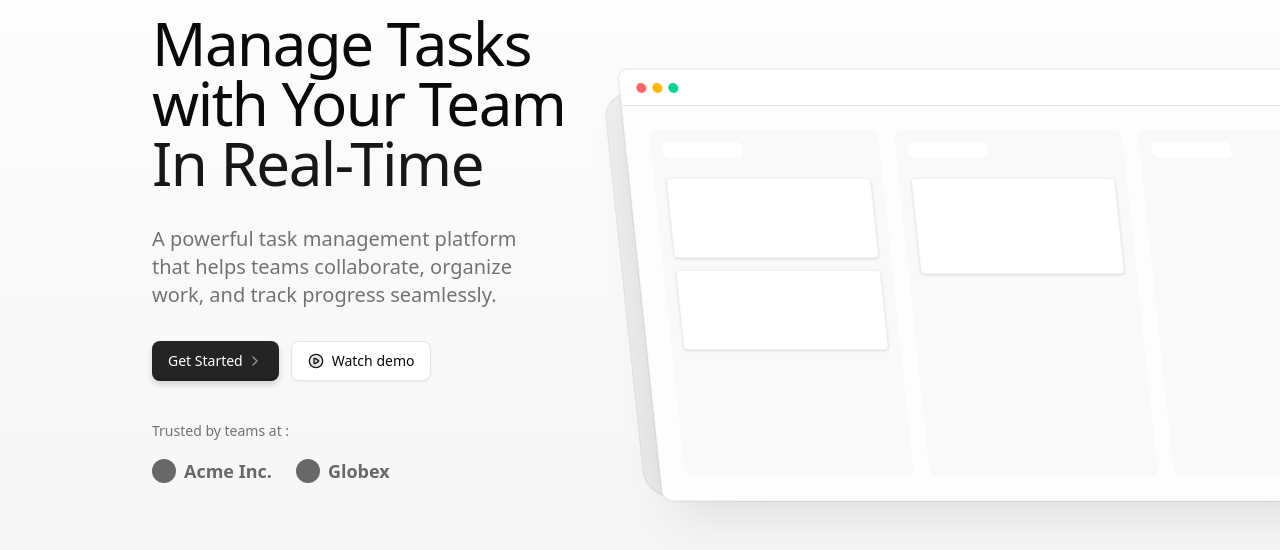
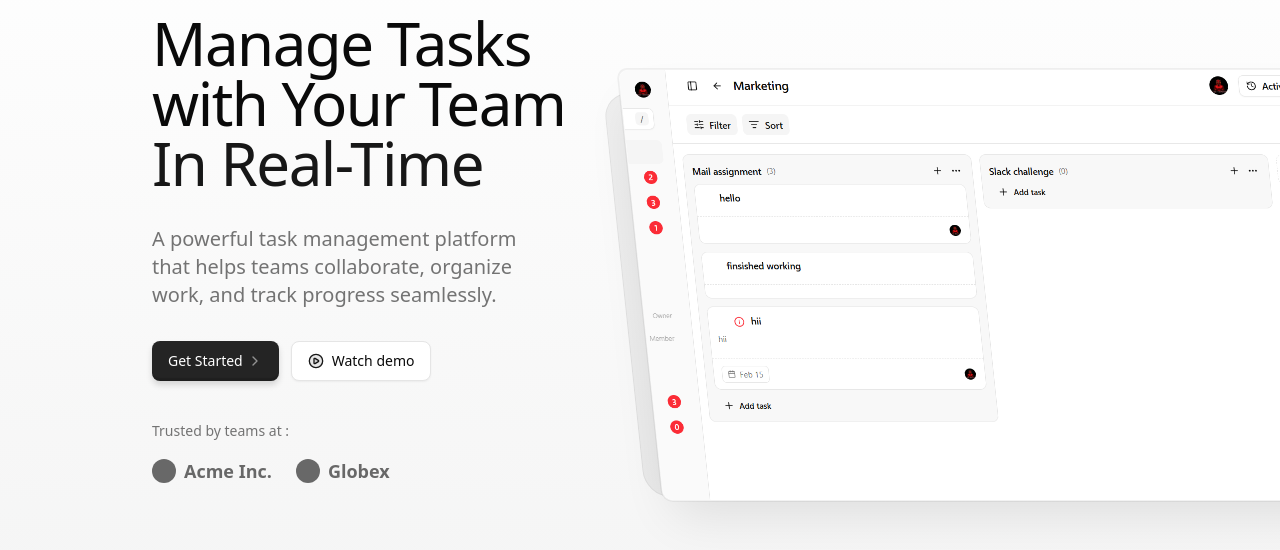
Before and after one commit to uvenkatateja/RTC, a Next.js app: page / in a window 1280 px wide. Shown: the part 131-681 px from the top of the page. Built offline with nearby package versions, Linux system fonts and the light colour scheme; no server answers.

Commit message:
feat: replace mock UI with real hero image

```diff
--- a/app/page.tsx
+++ b/app/page.tsx
@@ -99,31 +99,14 @@ export default function HeroSection() {
             <div className="perspective-near mt-12 translate-x-12 md:absolute md:-right-6 md:bottom-auto md:top-20 md:left-1/2 md:mt-0 md:translate-x-0 w-full max-w-3xl">
               <div className="before:border-foreground/5 before:bg-foreground/5 relative h-full before:absolute before:-inset-x-4 before:bottom-7 before:top-0 before:skew-x-6 before:rounded-[calc(var(--radius)+1rem)] before:border transform md:scale-90 lg:scale-100 origin-top-left">
                 <div className="bg-background rounded-lg shadow-2xl shadow-foreground/10 ring-foreground/5 relative aspect-video -translate-y-6 skew-x-6 overflow-hidden border border-border/50 ring-1">
-                  <div className="w-full h-full bg-muted/20 flex flex-col">
-                    {/* Mock UI Header */}
-                    <div className="h-10 border-b border-border bg-background flex items-center px-4 gap-2">
-                      <div className="flex gap-1.5">
-                        <div className="w-2.5 h-2.5 rounded-full bg-red-400"></div>
-                        <div className="w-2.5 h-2.5 rounded-full bg-amber-400"></div>
-                        <div className="w-2.5 h-2.5 rounded-full bg-emerald-400"></div>
-                      </div>
-                    </div>
-                    {/* Mock UI Content */}
-                    <div className="p-6 grid grid-cols-3 gap-4 h-full">
-                      <div className="bg-muted/50 rounded-md p-3 flex flex-col gap-3">
-                        <div className="h-4 w-20 bg-background rounded-sm mb-2"></div>
-                        <div className="h-20 bg-background rounded border border-border/50 shadow-sm"></div>
-                        <div className="h-20 bg-background rounded border border-border/50 shadow-sm"></div>
-                      </div>
-                      <div className="bg-muted/50 rounded-md p-3 flex flex-col gap-3">
-                        <div className="h-4 w-20 bg-background rounded-sm mb-2"></div>
-                        <div className="h-24 bg-background rounded border border-border/50 shadow-sm"></div>
-                      </div>
-                      <div className="bg-muted/50 rounded-md p-3 flex flex-col gap-3">
-                        <div className="h-4 w-20 bg-background rounded-sm mb-2"></div>
-                      </div>
-                    </div>
-                  </div>
+                  <Image
+                    src="/hero.png"
+                    alt="TaskFlow Dashboard"
+                    width={1200}
+                    height={800}
+                    className="object-cover w-full h-full rounded-lg"
+                    priority
+                  />
                 </div>
               </div>
             </div>
```
Also changed, not shown: public/hero.png (added), public/ln.png (deleted).
